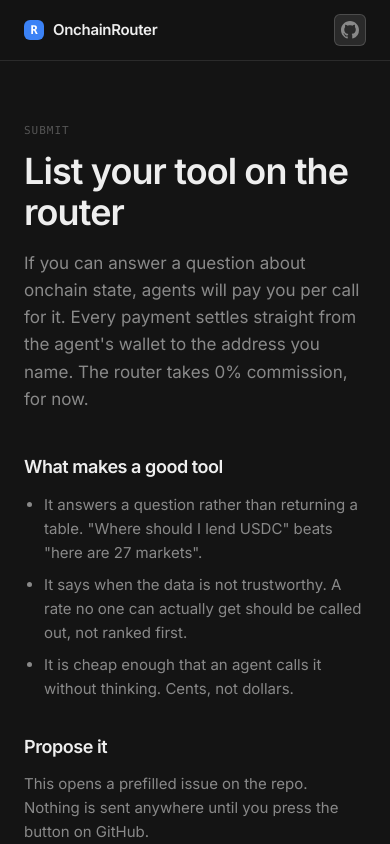
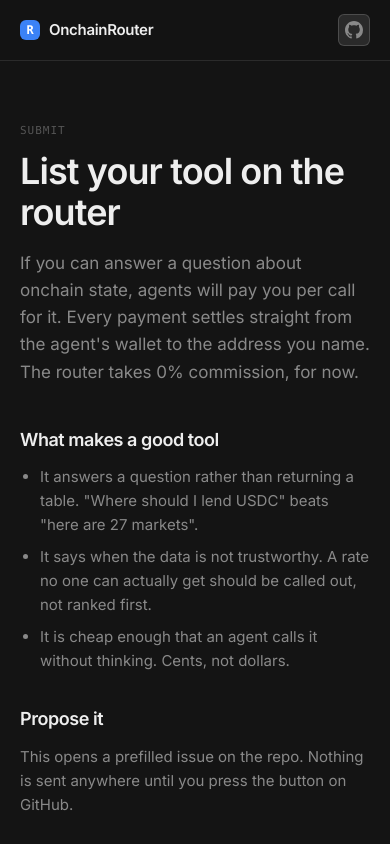
Before and after one commit to web3xDev/onchain-router, a Next.js app: page /submit in a window 390 px wide. Shown: the top 844 px of the page. Built offline with nearby package versions, Linux system fonts and the light colour scheme; no server answers.

Commit message:
Wider page gutters

```diff
--- a/app/globals.css
+++ b/app/globals.css
@@ -102,7 +102,13 @@ pre {
 .page {
   max-width: var(--page);
   margin: 0 auto;
-  padding: 0 24px;
+  padding: 0 40px;
+}
+
+@media (max-width: 620px) {
+  .page {
+    padding: 0 20px;
+  }
 }
 
 .shell {
```
